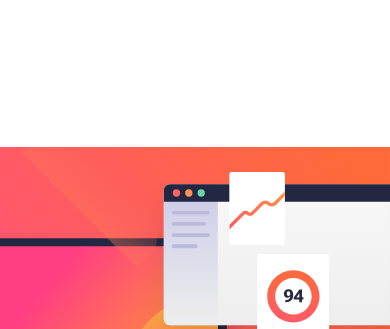
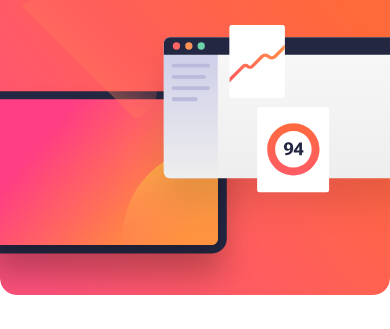
Before and after one commit to PatricioAdaro/newsletter-sign-up-with-success-message-main, a plain HTML site: page index.html in a window 390 px wide. Shown: the top 329 px of the page. Drawn offline with Linux system fonts and the light colour scheme.

Commit message:
suscripcion-boletin-2

```diff
--- a/style.css
+++ b/style.css
@@ -8,6 +8,7 @@ body{
     width: 100%;
     background-color:hsl(234, 29%, 20%) ;
     display: flex;
+    flex-direction: row;
     justify-content: center;
     align-items: center;
     font-family: 'Roboto', sans-serif;
@@ -41,7 +42,6 @@ h1{
 .p-1{
     font-size: 0.8rem;
     color:  hsl(235, 18%, 26%);
-
 }
 .benefit{
     display: flex;
@@ -156,12 +156,22 @@ h2{
 
 /* ----------------media queries------------------ */
 @media(max-width:425px){
+
+    body{
+        height: 100%;
+        background-color:white;
+
+    }
     main{
-        display: grid;
+        height: 100%;
+        flex-direction: column-reverse;
+
+
+        /* display: grid;
         border-radius: 0;
         grid-template-columns: 1fr;
         grid-template-areas: "img"
-                             "info";
+                             "info"; */
     }
     .info-container{
         width: 100%;
@@ -177,8 +187,6 @@ h2{
     .p-1 {
         font-size: 1rem;
         margin-bottom: 12px;
-    }
-    .p-2{
     }
     .benefit{
         font-size: 1rem;
@@ -199,11 +207,10 @@ h2{
         height: 50px;
     }
 /* --------------------------------------------------- */
-    body{
-        background-color:white;
 
-    }
+
     .message-container{
+        height: 100%;
         display:none;
         height: 841px;
         position: absolute;
```
